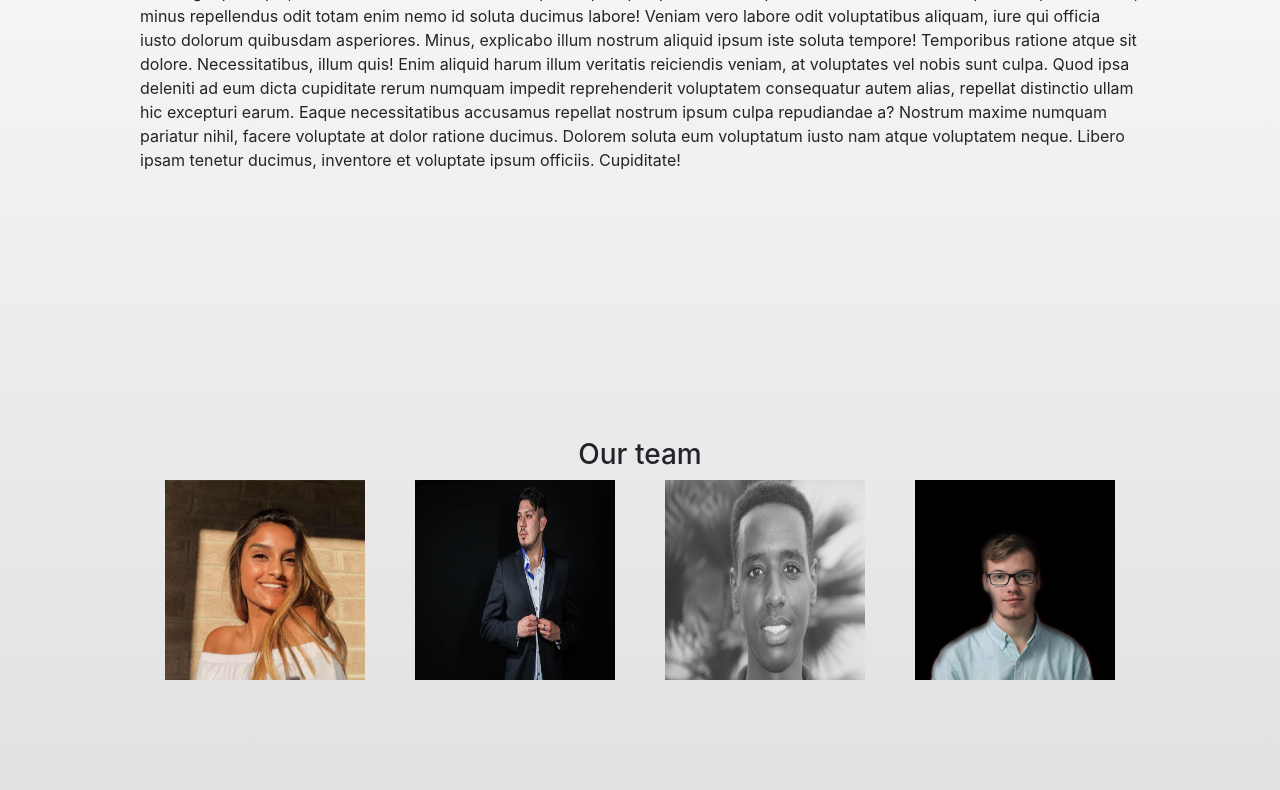
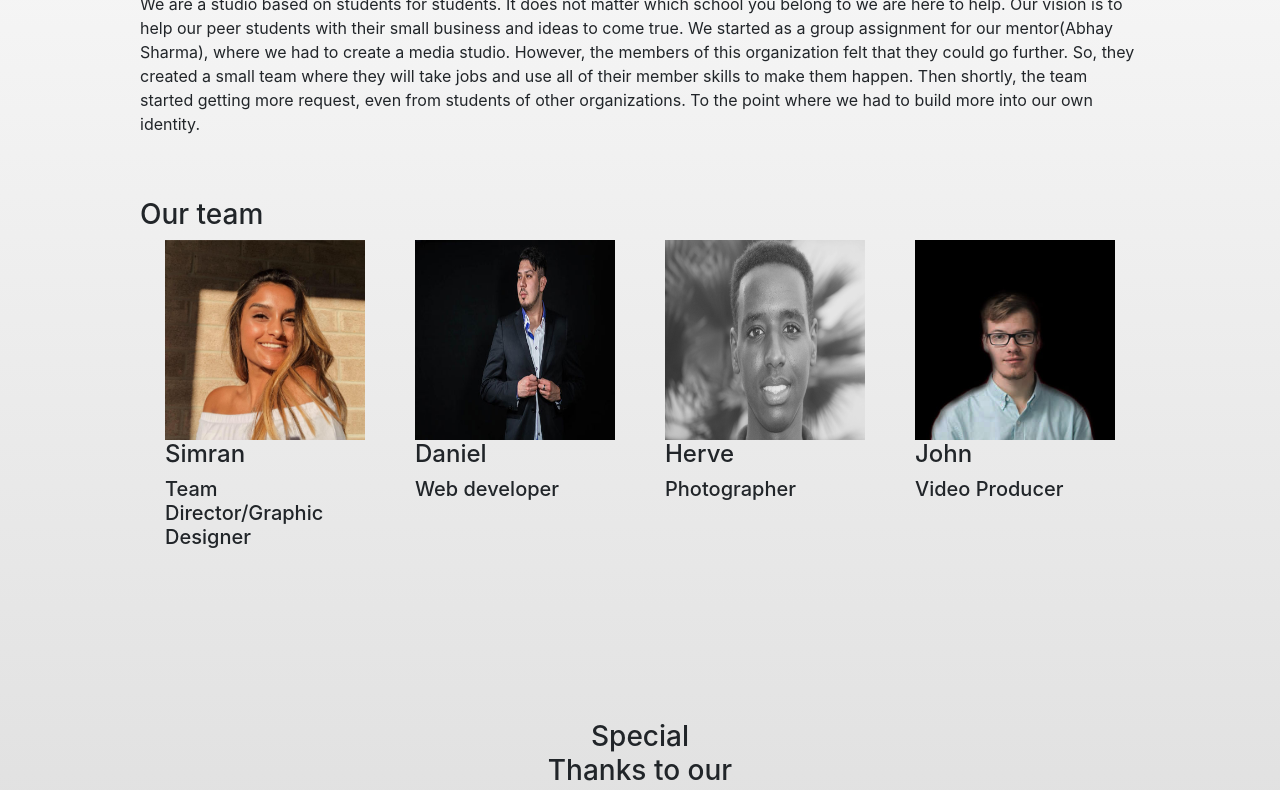
Before and after one commit to dream-team-4/dream-team-4.github.io, a website: page about.html in a window 1280 px wide. Shown: the part 426-1216 px from the top of the page. Drawn offline with nearby package versions, Linux system fonts and the light colour scheme; no server answers.

Commit message:
small touch ups were made

```diff
--- a/about.html
+++ b/about.html
@@ -38,30 +38,10 @@
             <div class="col30">
                 <div class="col300">
                     <h2>About us</h2>
-                    <p> Lorem ipsum dolor sit, amet consectetur adipisicing elit. Ipsum libero ut cupiditate! Unde natus
-                        laudantium iste enim. Deserunt natus sunt fuga quod quo, accusantium mollitia ducimus repellat
-                        quia
-                        quisquam vitae.
-                        Sapiente necessitatibus similique cumque ad a velit, minus repellendus odit totam enim nemo id
-                        soluta
-                        ducimus labore! Veniam vero labore odit voluptatibus aliquam, iure qui officia iusto dolorum
-                        quibusdam
-                        asperiores.
-                        Minus, explicabo illum nostrum aliquid ipsum iste soluta tempore! Temporibus ratione atque sit
-                        dolore.
-                        Necessitatibus, illum quis! Enim aliquid harum illum veritatis reiciendis veniam, at voluptates
-                        vel
-                        nobis sunt culpa.
-                        Quod ipsa deleniti ad eum dicta cupiditate rerum numquam impedit reprehenderit voluptatem
-                        consequatur
-                        autem alias, repellat distinctio ullam hic excepturi earum. Eaque necessitatibus accusamus
-                        repellat
-                        nostrum ipsum culpa repudiandae a?
-                        Nostrum maxime numquam pariatur nihil, facere voluptate at dolor ratione ducimus. Dolorem soluta
-                        eum
-                        voluptatum iusto nam atque voluptatem neque. Libero ipsam tenetur ducimus, inventore et
-                        voluptate ipsum
-                        officiis. Cupiditate!
+                    <p>
+                            We are a studio based on students for students. It does not matter which school you belong to we are here to help. Our vision is to help our peer students with their small business and ideas to come true.
+                            We started as a group assignment for our mentor(Abhay Sharma), where we had to create a media studio. However, the members of this organization felt that they could go further. So, they created a small team where they will take jobs and use all of their member skills to make them happen.
+                            Then shortly,  the team started getting more request, even from students of other organizations. To the point where we had to build more into our own identity.
                     </p>
                 </div>
             </div>
@@ -69,27 +49,41 @@
                 <div class="col300">
                     <h3>Our team</h3>
                     <div class="squares">
-
-
                         <div class="square" data-aos="fade-right">
                             <picture><img  src="./img/simran.jpg" alt=""></picture>
+                            <h4>Simran</h4>
+                            <h5>Team Director/Graphic Designer</h5>
                         </div>
                         <div class="space"></div>
                         <div class="square" data-aos="fade-down">
                             <picture><img src="./img/dan.jpg" alt=""></picture>
+                            <h4>Daniel</h4>
+                            <h5>Web developer</h5>
                         </div>
                         <div class="space"></div>
 
 
                         <div class="square" data-aos="fade-up">
                             <picture><img src="./img/herve.jpg" alt=""></picture>
+                            <h4>Herve</h4>
+                            <h5>Photographer</h5>
                         </div>
                         <div class="space"></div>
 
                         <div class="square" data-aos="fade-left">
                             <picture><img src="./img/john-jr.jpg" alt=""></picture>
+                            <h4>John</h4>
+                            <h5>Video Producer</h5>
                         </div>
                     </div>
+                    <div class="squares">
+                            <div class="square">
+                                    <h3 data-aos="flip-left">Special Thanks to our Mentor</h3>
+
+                                <picture><img class="size" data-aos="zoom-in" src="./img/abhay.jpg" alt=""></picture>
+                                <h3 data-aos="flip-up">Abhay Sharma</h3>
+                            </div>
+                        </div>
                 </div>
             </div>
         </div>
--- a/scss/main.scss
+++ b/scss/main.scss
@@ -90,6 +90,29 @@ body {
                 flex-direction: column;
                 justify-content: center;
                 margin: 0 auto;
+
+                .squares {
+                    // flex-direction: column;
+                    justify-content: center;
+
+                    // .square{
+                    //     width: 480px;
+                    //     height: 480px;
+                    // }
+
+                    .space-team {
+                        height: 20px;
+                    }
+
+                    img {
+                        width: 200px;
+                        height: 200px;
+                    }
+
+                    h3 {
+                        text-align: center;
+                    }
+                }
             }
 
             .space {
@@ -98,31 +121,8 @@ body {
             }
         }
 
-        .squares {
-            // flex-direction: column;
-            justify-content: center;
 
-            .square-team {
-                width: 480px;
-                height: 480px;
-            }
 
-            .space-team {
-                height: 20px;
-            }
-
-            img {
-                width: 100%;
-                height: 200px;
-            }
-        }
-
-        // .squares:hover{
-        //     transform: scale(1.5);
-        // }
-        h3 {
-            text-align: center;
-        }
     }
 
 }
@@ -178,13 +178,10 @@ body {
                         .square {
                             width: calc(100%/5);
                             height: 480px;
+
                         }
 
-                        .square-team {
-                            width: calc(100%/3);
-                            height: 0 auto;
 
-                        }
 
                         .space {
                             width: 50px;
```
Also changed, not shown: css/main.css, css/min/main.css, img/abhay.jpg (added).
